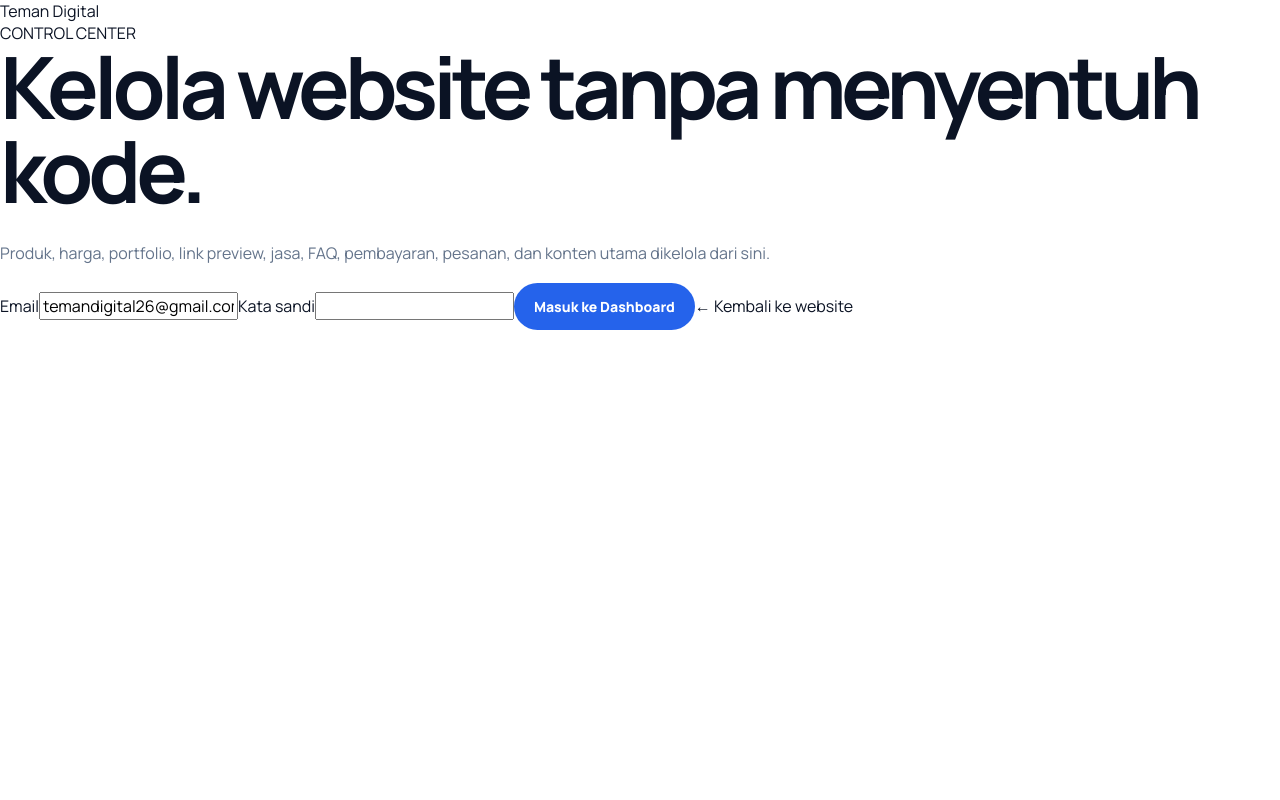
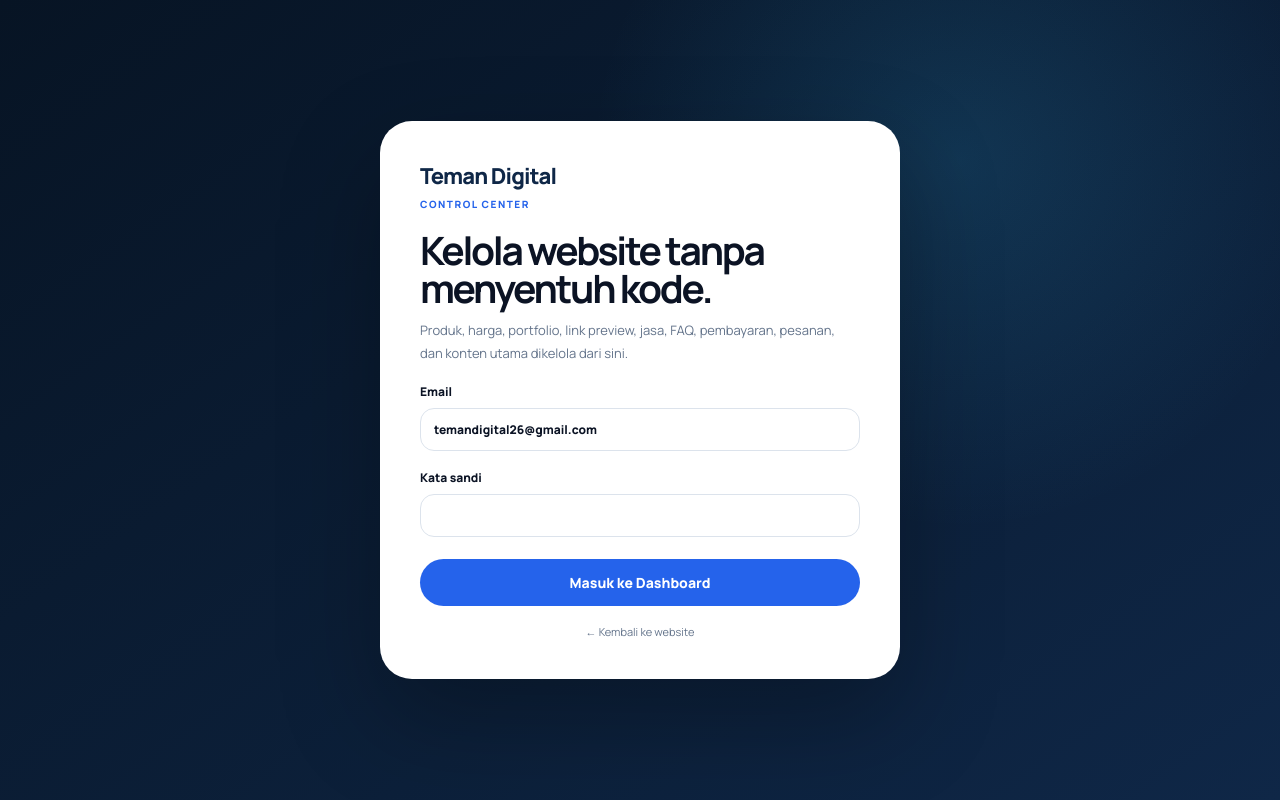
Before and after one commit to shadiqmuntashir21-ship-it/teman-digital26, a Next.js app: page /admin/login in a window 1280 px wide. Built offline with nearby package versions, Linux system fonts and the light colour scheme.

Commit message:
feat: style admin control center

```diff
--- a/src/app/globals.css
+++ b/src/app/globals.css
@@ -156,3 +156,27 @@ p{color:var(--muted);line-height:1.75}
   .page-hero{padding:145px 0 70px}.product-detail-hero{padding:140px 0 70px}.feature-grid{grid-template-columns:1fr}.app-link-card{align-items:flex-start;flex-direction:column}.service-page-card{grid-template-columns:1fr;padding:24px}.service-page-card>.service-index{display:none}.service-page-side{grid-column:1}.portfolio-page-card{min-height:0}.portfolio-page-card .portfolio-cover{min-height:270px}.portfolio-page-copy{padding:26px}.portfolio-page-copy h2{font-size:31px}
 }
 @media (prefers-reduced-motion:reduce){*{scroll-behavior:auto!important;transition:none!important}}
+
+
+/* Admin Control Center */
+.admin-loading{min-height:100vh;background:#071424;color:#fff;display:flex;align-items:center;justify-content:center;gap:12px;font-weight:800}.spin{animation:spin 1s linear infinite}@keyframes spin{to{transform:rotate(360deg)}}
+.admin-login-page{min-height:100vh;background:radial-gradient(circle at 75% 20%,rgba(56,189,248,.15),transparent 32%),linear-gradient(145deg,#071424,#0F2747);display:grid;place-items:center;padding:30px}
+.admin-login-card{width:min(520px,100%);background:#fff;border-radius:32px;padding:40px;box-shadow:0 40px 100px rgba(0,0,0,.28)}
+.admin-brand{font-size:22px;font-weight:900;letter-spacing:-.04em;color:var(--navy)}.admin-kicker{font-size:10px;letter-spacing:.15em;font-weight:900;color:var(--blue)}.admin-login-card h1{font-size:39px;color:var(--ink);margin:18px 0 12px}.admin-login-card p{font-size:13px}
+.admin-login-card label{display:flex;flex-direction:column;gap:8px;font-size:12px;font-weight:800;margin-top:18px}.admin-login-card input,.admin-form-grid input,.admin-form-grid textarea,.admin-form-grid select{width:100%;border:1px solid #dce3ec;border-radius:14px;padding:12px 13px;background:#fff;color:var(--ink);outline:none}.admin-login-card input:focus,.admin-form-grid input:focus,.admin-form-grid textarea:focus,.admin-form-grid select:focus{border-color:#90b8f8;box-shadow:0 0 0 4px rgba(37,99,235,.08)}
+.admin-login-button{width:100%;margin-top:22px}.admin-error{margin-top:14px;padding:11px 13px;background:#fff1f2;color:#be123c;border-radius:12px;font-size:12px}.admin-back{display:block;text-align:center;margin-top:18px;font-size:11px;color:#64748b}
+.admin-shell{min-height:100vh;background:#f4f7fb;display:grid;grid-template-columns:250px 1fr}.admin-sidebar{position:sticky;top:0;height:100vh;background:#081a31;color:#fff;padding:26px 18px;display:flex;flex-direction:column}.admin-sidebar-brand{padding:0 10px 24px;border-bottom:1px solid rgba(255,255,255,.08);display:flex;flex-direction:column}.admin-sidebar-brand strong{font-size:20px;letter-spacing:-.04em}.admin-sidebar-brand span{font-size:8px;letter-spacing:.18em;color:#7fbdf0;margin-top:5px}
+.admin-sidebar nav{display:flex;flex-direction:column;gap:3px;padding:20px 0;overflow:auto}.admin-sidebar nav button{border:0;background:transparent;color:#91a4bd;text-align:left;padding:11px 12px;border-radius:11px;display:flex;gap:9px;align-items:center;font-size:12px;font-weight:750;cursor:pointer}.admin-sidebar nav button.active,.admin-sidebar nav button:hover{background:rgba(255,255,255,.08);color:#fff}.admin-sidebar-bottom{margin-top:auto;border-top:1px solid rgba(255,255,255,.08);padding:18px 10px 0;display:flex;flex-direction:column}.admin-sidebar-bottom span{font-size:11px;font-weight:800}.admin-sidebar-bottom small{font-size:9px;color:#768aa3;margin-top:3px}.admin-sidebar-bottom button{margin-top:13px;background:none;border:0;color:#90a3ba;padding:0;display:flex;align-items:center;gap:7px;font-size:10px;cursor:pointer}
+.admin-main{padding:38px 46px 70px;min-width:0}.admin-topbar{display:flex;justify-content:space-between;align-items:center;gap:30px;margin-bottom:28px}.admin-topbar h1{font-size:38px;margin:6px 0 0;letter-spacing:-.05em}.admin-top-actions{display:flex;gap:8px}.admin-preview-button,.admin-icon-button{height:42px;border:1px solid #dfe6ef;background:#fff;border-radius:12px;display:inline-flex;align-items:center;justify-content:center;gap:8px;padding:0 14px;font-size:11px;font-weight:800;color:#334155;cursor:pointer}.admin-icon-button{width:42px;padding:0}
+.admin-notice{margin-bottom:16px;padding:11px 14px;border:1px solid #cce3ff;background:#edf7ff;border-radius:12px;color:#1e5f9c;font-size:11px;font-weight:700;display:flex;justify-content:space-between;cursor:pointer}
+.admin-stat-grid{display:grid;grid-template-columns:repeat(4,1fr);gap:14px;margin-bottom:18px}.admin-stat-grid>div{background:#fff;border:1px solid #e4eaf2;border-radius:20px;padding:22px;display:flex;flex-direction:column}.admin-stat-grid span{font-size:10px;color:#789;letter-spacing:.08em;text-transform:uppercase}.admin-stat-grid strong{font-size:35px;letter-spacing:-.05em;margin:8px 0 4px}.admin-stat-grid small{font-size:9px;color:#91a0b2}
+.admin-panel{background:#fff;border:1px solid #e2e8f0;border-radius:24px;padding:24px;box-shadow:0 12px 30px rgba(15,39,71,.03)}.admin-panel-head{display:flex;align-items:center;justify-content:space-between;gap:16px;margin-bottom:20px}.admin-panel-head h2{font-size:26px;margin:6px 0}.admin-check-grid{display:grid;grid-template-columns:repeat(4,1fr);gap:10px;margin-top:18px}.admin-check-grid span{padding:13px;border-radius:12px;background:#f7f9fc;font-size:10px;font-weight:700;color:#42546a}
+.admin-search{height:42px;min-width:280px;display:flex;align-items:center;gap:8px;padding:0 12px;border:1px solid #dfe6ef;border-radius:12px;background:#fbfcfe}.admin-search input{border:0;outline:0;background:transparent;width:100%;font-size:11px}
+.admin-table-wrap{overflow:auto}.admin-table{width:100%;border-collapse:collapse;min-width:760px}.admin-table th{text-align:left;font-size:9px;letter-spacing:.1em;text-transform:uppercase;color:#91a0b3;padding:12px;border-bottom:1px solid #e7edf4}.admin-table td{padding:14px 12px;border-bottom:1px solid #eef2f6;vertical-align:middle}.admin-table td:first-child{display:flex;flex-direction:column;gap:3px;min-width:190px}.admin-table td strong{font-size:12px}.admin-table td small,.admin-table td span{font-size:9px;color:#78889b;max-width:330px;display:block;white-space:nowrap;overflow:hidden;text-overflow:ellipsis}.admin-row-actions{display:flex;gap:5px}.admin-row-actions a,.admin-row-actions button{width:34px;height:34px;border-radius:10px;border:1px solid #dfe6ef;background:#fff;display:grid;place-items:center;color:#4f6278;cursor:pointer}.admin-row-actions .danger{color:#e11d48}.admin-empty{padding:40px;text-align:center;color:#94a3b8;font-size:11px}
+.admin-status{display:inline-flex!important;width:max-content;padding:6px 8px;border-radius:999px;background:#eef2f7;color:#66778a!important;font-size:8px!important;font-weight:850;text-transform:uppercase;letter-spacing:.04em}.admin-status.live,.admin-status.lunas,.admin-status.selesai{background:#ecfdf3;color:#12834f!important}.admin-status.off,.admin-status.dibatalkan{background:#fff1f2;color:#be123c!important}.admin-status.menunggu_verifikasi,.admin-status.menunggu_pembayaran{background:#fff7ed;color:#b45309!important}.admin-status.diproses{background:#eff6ff;color:#1d4ed8!important}
+.settings-tabs{display:flex;gap:7px;flex-wrap:wrap;margin-bottom:22px}.settings-tabs button{border:1px solid #dfe6ef;background:#fff;border-radius:999px;padding:9px 13px;font-size:10px;font-weight:800;color:#64748b;cursor:pointer}.settings-tabs button.active{background:var(--navy);color:#fff;border-color:var(--navy)}
+.admin-form-grid{display:grid;grid-template-columns:1fr 1fr;gap:16px}.admin-form-grid label{display:flex;flex-direction:column;gap:7px;font-size:10px;font-weight:800;color:#46566a}.admin-form-grid label.full{grid-column:1/3}.admin-form-grid label>small{font-weight:500;color:#94a3b8;line-height:1.4}.admin-form-grid textarea{resize:vertical;line-height:1.55;min-height:100px}.admin-toggle-field{grid-column:auto!important;min-height:58px;border:1px solid #e0e7ef;border-radius:14px;padding:12px 14px;flex-direction:row!important;justify-content:space-between;align-items:center}.admin-toggle-field>span{display:flex;flex-direction:column}.admin-toggle-field input{width:18px!important;height:18px}
+.admin-form-actions{display:flex;justify-content:flex-end;gap:8px;margin-top:22px;padding-top:18px;border-top:1px solid #edf1f5}.button-secondary{background:#eef2f7;color:#3f536a}.admin-form-actions.sticky{position:sticky;bottom:0;background:#fff;padding-bottom:4px}
+.admin-modal-backdrop{position:fixed;inset:0;background:rgba(5,15,30,.55);backdrop-filter:blur(6px);z-index:100;display:flex;justify-content:flex-end}.admin-modal{width:min(760px,100%);height:100%;background:#fff;padding:28px;overflow:auto;box-shadow:-20px 0 70px rgba(0,0,0,.22)}.admin-modal-head{display:flex;justify-content:space-between;gap:16px;align-items:flex-start;margin-bottom:22px}.admin-modal-head h2{font-size:32px;margin:5px 0}.admin-modal-head button{width:38px;height:38px;border-radius:12px;border:1px solid #dfe6ef;background:#fff;display:grid;place-items:center;cursor:pointer}
+@media(max-width:960px){.admin-shell{grid-template-columns:86px 1fr}.admin-sidebar{padding:20px 10px}.admin-sidebar-brand strong{font-size:12px}.admin-sidebar-brand span,.admin-sidebar nav button span,.admin-sidebar-bottom span,.admin-sidebar-bottom small,.admin-sidebar-bottom button{display:none}.admin-sidebar nav button{justify-content:center}.admin-main{padding:26px 22px}.admin-stat-grid{grid-template-columns:1fr 1fr}.admin-check-grid{grid-template-columns:1fr 1fr}}
+@media(max-width:640px){.admin-shell{display:block}.admin-sidebar{position:fixed;z-index:80;left:0;right:0;top:auto;bottom:0;width:auto;height:66px;padding:7px 8px;flex-direction:row}.admin-sidebar-brand,.admin-sidebar-bottom{display:none}.admin-sidebar nav{padding:0;display:grid;grid-template-columns:repeat(6,1fr);gap:4px;width:100%;overflow-x:auto}.admin-sidebar nav button{min-width:46px;height:50px;padding:0}.admin-sidebar nav button:nth-child(n+7){display:none}.admin-main{padding:20px 14px 90px}.admin-topbar{align-items:flex-start}.admin-topbar h1{font-size:30px}.admin-preview-button{font-size:0;width:42px;padding:0}.admin-stat-grid{grid-template-columns:1fr 1fr}.admin-panel{padding:16px;border-radius:18px}.admin-panel-head{align-items:stretch;flex-direction:column}.admin-search{min-width:0}.admin-check-grid{grid-template-columns:1fr 1fr}.admin-form-grid{grid-template-columns:1fr}.admin-form-grid label.full{grid-column:1}.admin-modal{padding:20px}.admin-modal .admin-form-grid{grid-template-columns:1fr}.admin-modal .admin-form-grid label.full{grid-column:1}}
```
